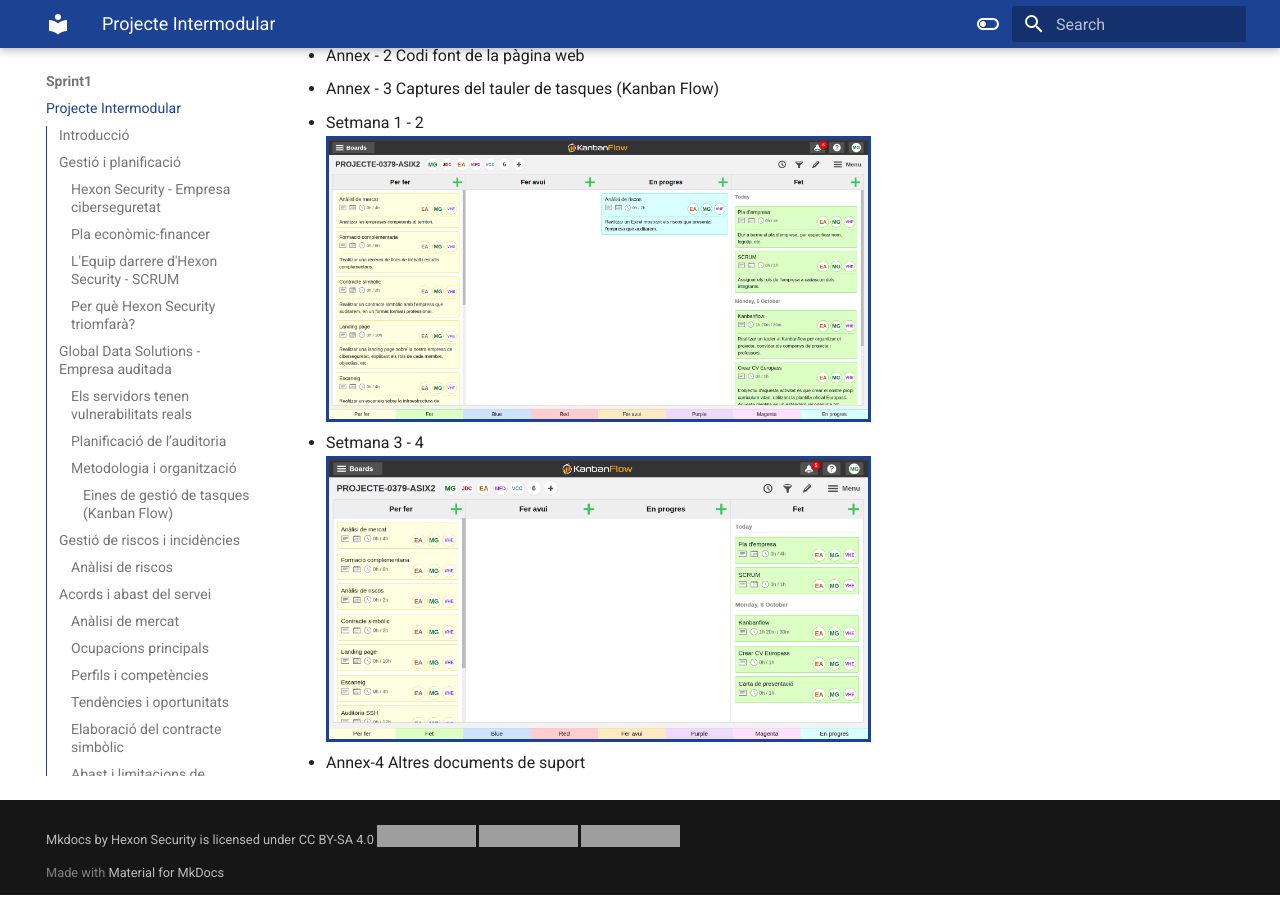
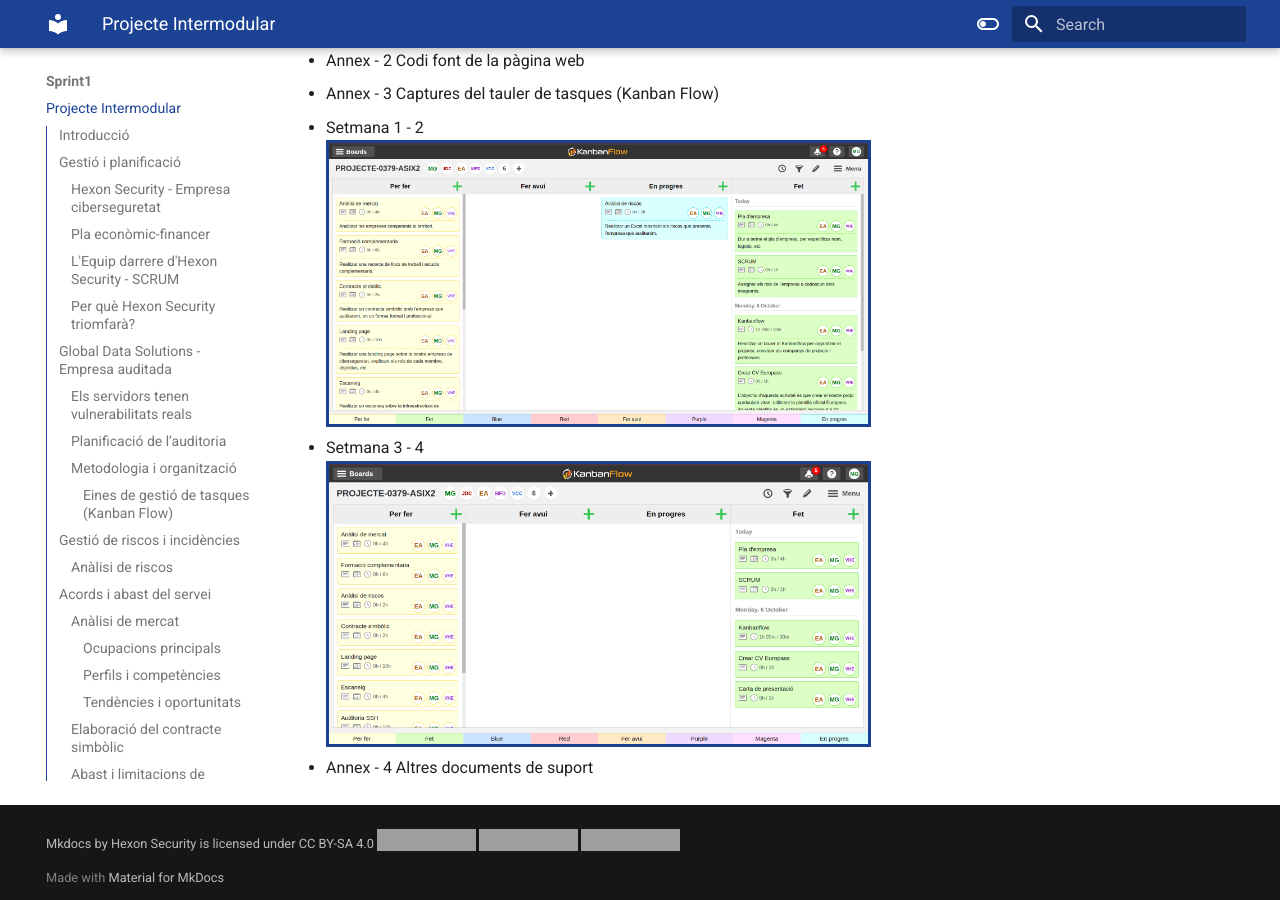
Before and after one commit to mariagutierrez03/projecte-asix2, an MkDocs documentation site: the page built from docs/sprint1/sprint1.md, in a window 1280 px wide and 900 px high, scrolled down 8378 px. Built offline with MkDocs 1.6.1 and Material for MkDocs 9.7.7, drawn with Linux system fonts in a browser that asks for light colours; grey boxes are pictures that could not be loaded.

```diff
--- a/docs/sprint1/sprint1.md
+++ b/docs/sprint1/sprint1.md
@@ -135,7 +135,7 @@ L’objectiu d’aquest apartat és analitzar com està el mercat laboral a les
 
 ---
 
-### Ocupacions principals
+#### Ocupacions principals
 
 En aquest sector hi ha diversos perfils importants:
 
@@ -147,18 +147,21 @@ En aquest sector hi ha diversos perfils importants:
 
 ---
 
-### Perfils i competències
+#### Perfils i competències
 
 Segons el SEPE, la demanda d’aquests professionals ha crescut molt. Les empreses busquen persones amb titulació en informàtica, telecomunicacions o FP superior, experiència en administració de sistemes i xarxes, i certificacions com **CompTIA Security+**, **CEH** o **OSCP**. També valoren que sàpigues analitzar problemes, treballar sota pressió i comunicar-te bé amb l’equip. Els llocs solen ser a jornada completa, tot i que alguns poden requerir estar disponibles per incidències.
+
 ![foto](./fotos/sepe.png)
+
 ---
 
-### Tendències i oportunitats
+#### Tendències i oportunitats
 
 Els perfils amb més sortida ara mateix són **administradors de sistemes**, **programadors** i **analistes TIC**. Però els especialistes en ciberseguretat, els enginyers de sistemes amb coneixements de seguretat i els professionals de **Big Data** estan creixent molt ràpidament. Aquest creixement és a causa de la digitalització i l’augment d’incidents de seguretat.
 
 Altres ocupacions amb potencial inclouen tècnics de suport informàtic, administradors de xarxes, consultors de seguretat i desenvolupadors de software segur.
 
+---
 
 ### Elaboració del contracte simbòlic
 
@@ -205,4 +208,4 @@ Altres ocupacions amb potencial inclouen tècnics de suport informàtic, adminis
     ![foto](./fotos/kanban2.png)
   - Setmana 3 - 4
     ![foto](./fotos/kanban3.png)
-- Annex-4 Altres documents de suport
+- Annex - 4 Altres documents de suport
```
